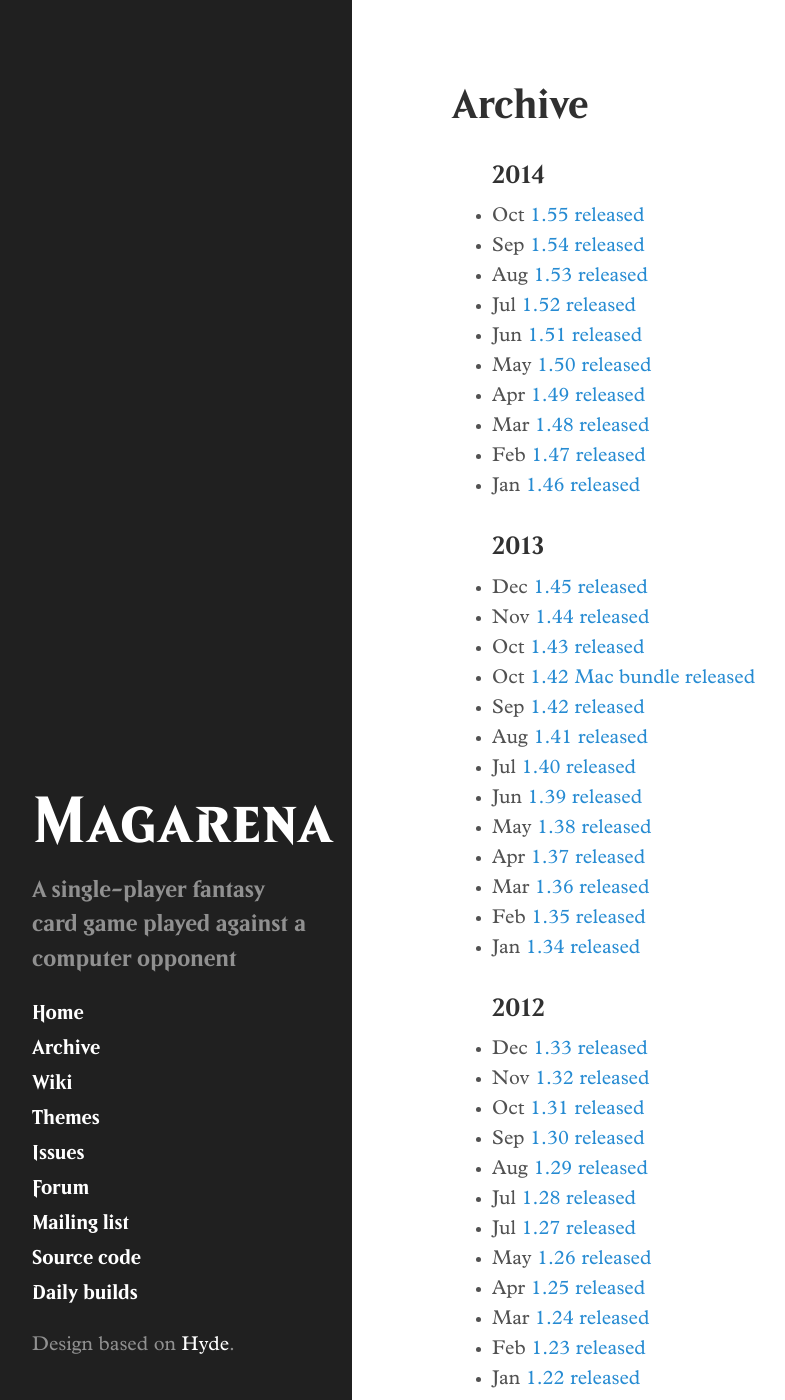
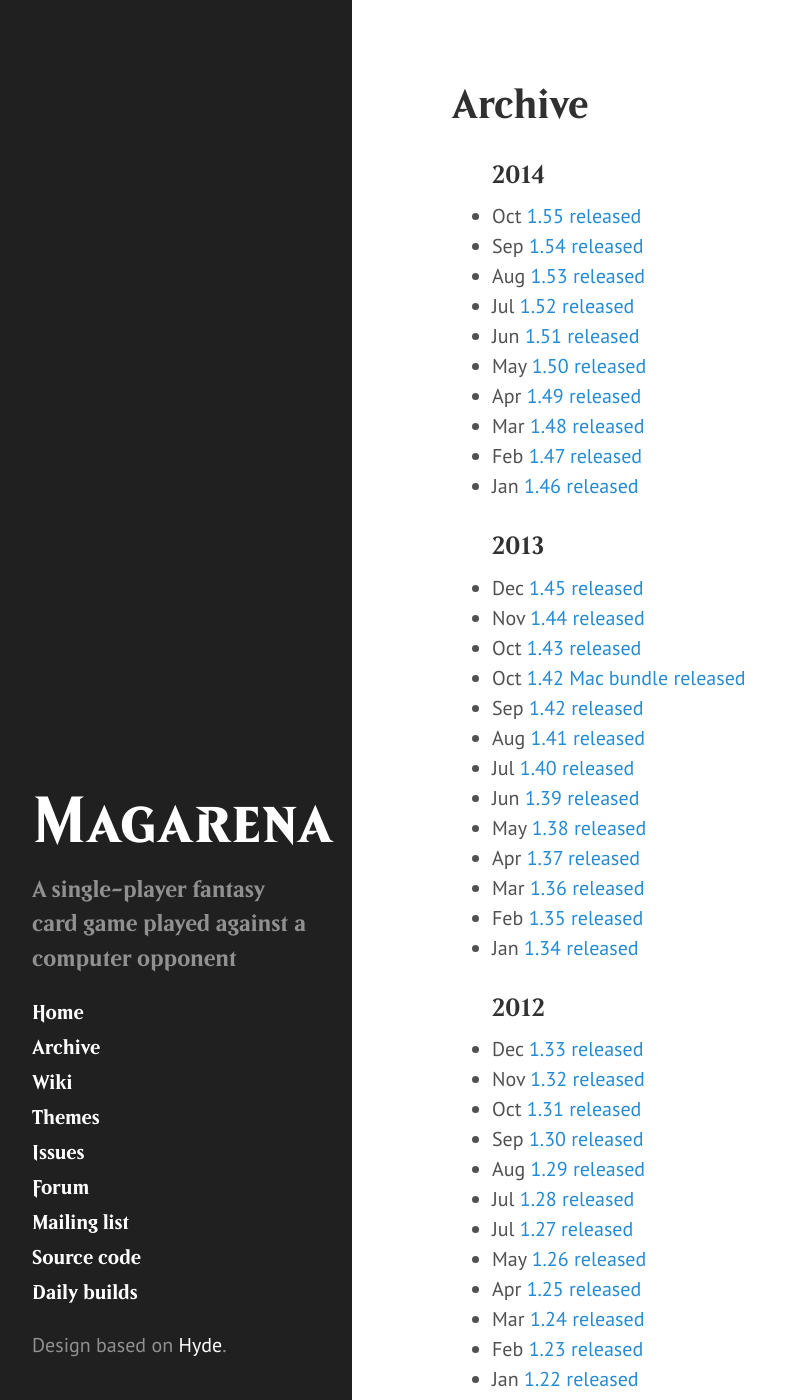
Before and after one commit to magarena/magarena.github.io, a Jekyll site: the page built from archive.md, in a window 1280 px wide and 1400 px high. Shown: the whole window, without its empty margins (8-793 px from the left). Built offline with Jekyll 4.4.1, drawn with Linux system fonts in a browser that asks for light colours; Markdown is read by kramdown in place of the engine named in the settings.

Commit message:
revert <body> font

```diff
--- a/public/css/magarena.css
+++ b/public/css/magarena.css
@@ -33,10 +33,6 @@
     src: url('https://magarena.github.io/public/css/woff/MPlantin-BoldItalic.woff') format('woff');
 }
 
-html {
-  font-family: "MPlantin", serif;
-}
-
 /*Set header font*/
 h1, h2, h3, h4, h5, h6 {
   font-family: "Beleren";
```
